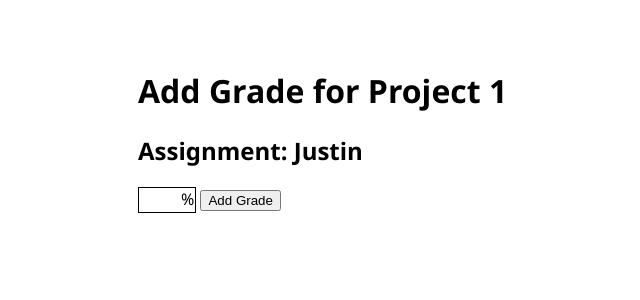
After one commit to Justinjp126/flaskWorkshop, a Flask app: page /addGrade/1 in a window 1280 px wide. The commit adds this page. Shown: the top 300 px of the page, without its empty margins (102-742 px from the left). Run offline with Flask 3, Linux system fonts and the light colour scheme.

Commit message:
Add grade page in

```diff
--- a/app.py
+++ b/app.py
@@ -167,6 +167,22 @@ def index():  # define route
                                students=students,
                                grades=grades)
 
+
+@app.route("/addGrade/<int:id>")
+def addGrade(id):
+    assignment = Assignment.query.get_or_404(id)
+    student = Student.query.get_or_404(assignment.student_id)
+    if request.method == 'POST':
+
+        try:
+            db.session.commit()
+            return redirect('/')
+        except:
+            return "Error updating professor"
+    else:
+        return render_template('addGrade.html', assignment=assignment, student=student)
+
+
 @app.route('/delete/student/<int:id>')
 def deleteStudent(id):
     student = Student.query.get_or_404(id)
--- /dev/null
+++ b/templates/addGrade.html
@@ -0,0 +1,42 @@
+{% extends 'base.html' %}
+
+{% block head %}
+<title>Assignment Assigner</title>
+{% endblock %}
+
+{% block body %}
+
+<style>
+    .gradeInput {
+    border: 1px solid #000;
+    display: inline-block;
+    padding: 0 1px 2px;
+    }
+    .gradeInput > input {
+        border: 0;
+        margin: 0;
+        padding: 0;
+        outline:none;
+    }
+    .gradeInput::after {
+        content: '%';
+    }
+    input::-webkit-outer-spin-button,
+    input::-webkit-inner-spin-button {
+    -webkit-appearance: none;
+    margin: 0;
+    }
+
+</style>
+<div class="content">
+    <h1>Add Grade for {{assignment.name}}</h1>
+    <h2>Assignment: {{student.name}}</h2>
+
+    <form action="/addGrade/{{assignment.id}}" method="POST">
+        <input type="hidden" name="action" value="addGrade">
+        <span class="gradeInput"><input min="0" max="100" required type="number" label name="gradeValue" id="gradeValue"></span>
+        <input type="submit" value="Add Grade">
+    </form>
+</div>
+
+{% endblock %}
--- a/templates/index.html
+++ b/templates/index.html
@@ -41,7 +41,7 @@
                 {% endif %}
             {% endfor %}
             <br>
-            <a href="">Add Grade</a>
+            <a href="/addGrade/{{assignment.id}}">Add Grade</a>
             </td>
             <td style="display: flex; flex-direction: column;">
                 <a href="">Edit</a>
--- a/templates/updateProfessor.html
+++ b/templates/updateProfessor.html
@@ -12,11 +12,11 @@
     <form action="/update/professor/{{professor.id}}" method="POST">
         <input type="hidden" name="action" value="addProfessor">
         <label for="professorName">Name: </label>
-        <input type="text" label name="professorName" id="professorName">
+        <input required type="text" label name="professorName" id="professorName">
         <label for="professorEmail">Email: </label>
-        <input type="text" label name="professorEmail" id="professorEmail">
+        <input required type="text" label name="professorEmail" id="professorEmail">
         <label for="professorDepartment">Department: </label>
-        <input type="text" label name="professorDepartment" id="professorDepartment">
+        <input required type="text" label name="professorDepartment" id="professorDepartment">
         <input type="submit" value="Update Professor">
     </form>
 </div>
--- a/templates/updateStudent.html
+++ b/templates/updateStudent.html
@@ -12,11 +12,11 @@
     <form action="/update/student/{{student.id}}" method="POST">
         <input type="hidden" name="action" value="addStudent">
         <label for="studentName">Name: </label>
-        <input type="text" label name="studentName" id="studentName">
+        <input required type="text" label name="studentName" id="studentName">
         <label for="studentName">Email: </label>
-        <input type="text" label name="studentEmail" id="studentEmail">
+        <input required type="text" label name="studentEmail" id="studentEmail">
         <label for="studentName">Major: </label>
-        <input type="text" label name="studentMajor" id="studentMajor">
+        <input required type="text" label name="studentMajor" id="studentMajor">
         <label for="studentYear">Year: </label>
         <select name="studentYear" id="studentYear">
             <option value="freshman">Freshman</option>
```
